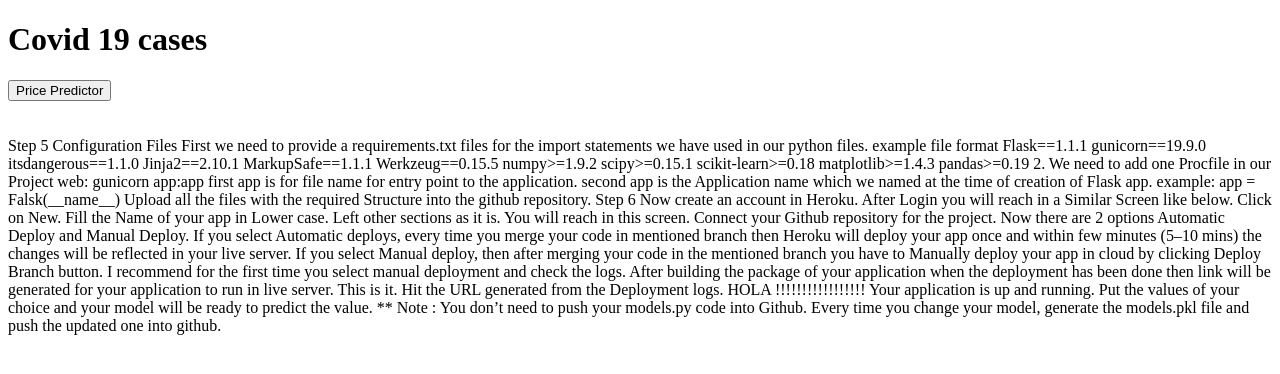
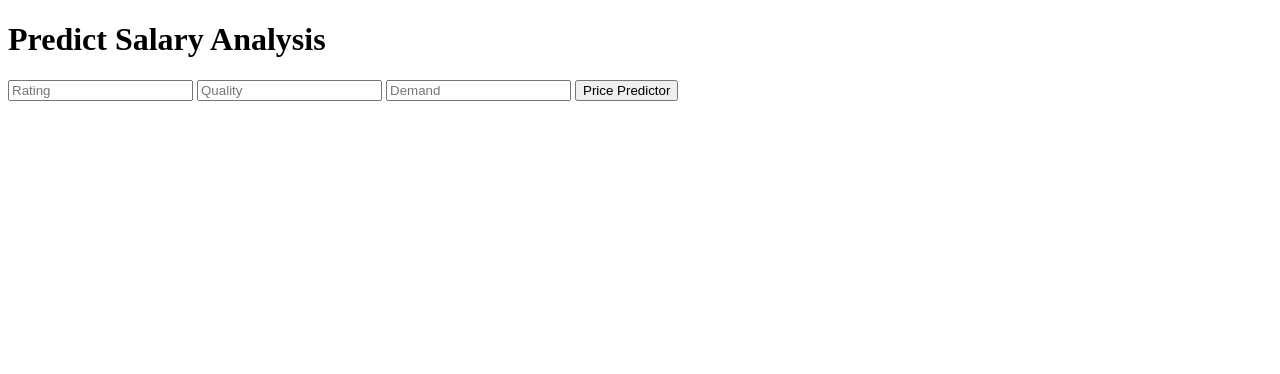
Before and after one commit to tinak6501/Covid19, a Flask app: page / in a window 1280 px wide. Shown: the top 374 px of the page. Run offline with Flask 2, Linux system fonts and the light colour scheme; parts of the project's set-up code (start-up, migrations or seed data) failed here and were passed over.

Commit message:
Update page.html

```diff
--- a/templates/page.html
+++ b/templates/page.html
@@ -10,9 +10,12 @@
 <link href='https://fonts.googleapis.com/css?family=Open+Sans+Condensed:300' rel='stylesheet' type='text/css'>  </head>
 <body>
 <div class="login">
-<h1>Covid 19 cases</h1>
+<h1>Predict Salary Analysis</h1>
 <!-- Main Input For Receiving Query to our ML -->
 <form action="{{ url_for('predict')}}"method="post">
+<input type="text" name="rating" placeholder="Rating" required="required" />
+<input type="text" name="quality" placeholder="Quality" required="required" />
+<input type="text" name="demand_value" placeholder="Demand" required="required" />
 <button type="submit" class="btn btn-primary btn-block btn-large">Price Predictor</button>
 </form>
 <br>
@@ -21,64 +24,3 @@
 </div>
 </body>
 </html>
-Step 5
-Configuration Files
-
-First we need to provide a requirements.txt files for the import statements we have used in our python files.
-example file format
-
-Flask==1.1.1
-gunicorn==19.9.0
-itsdangerous==1.1.0
-Jinja2==2.10.1
-MarkupSafe==1.1.1
-Werkzeug==0.15.5
-numpy>=1.9.2
-scipy>=0.15.1
-scikit-learn>=0.18
-matplotlib>=1.4.3
-pandas>=0.19
-2. We need to add one Procfile in our Project
-
-web: gunicorn app:app
-first app is for file name for entry point to the application.
-
-second app is the Application name which we named at the time of creation of Flask app.
-
-example: app = Falsk(__name__)
-
-Upload all the files with the required Structure into the github repository.
-
-Step 6
-Now create an account in Heroku. After Login you will reach in a Similar Screen like below.
-
-
-Click on New.
-
-Fill the Name of your app in Lower case.
-
-Left other sections as it is.
-
-You will reach in this screen.
-
-
-Connect your Github repository for the project.
-
-Now there are 2 options Automatic Deploy and Manual Deploy.
-
-If you select Automatic deploys, every time you merge your code in mentioned branch then Heroku will deploy your app once and within few minutes (5–10 mins) the changes will be reflected in your live server.
-
-If you select Manual deploy, then after merging your code in the mentioned branch you have to Manually deploy your app in cloud by clicking Deploy Branch button.
-
-
-I recommend for the first time you select manual deployment and check the logs.
-
-After building the package of your application when the deployment has been done then link will be generated for your application to run in live server.
-
-This is it. Hit the URL generated from the Deployment logs.
-
-HOLA !!!!!!!!!!!!!!!!!
-
-Your application is up and running. Put the values of your choice and your model will be ready to predict the value.
-
-** Note : You don’t need to push your models.py code into Github. Every time you change your model, generate the models.pkl file and push the updated one into github.
```
